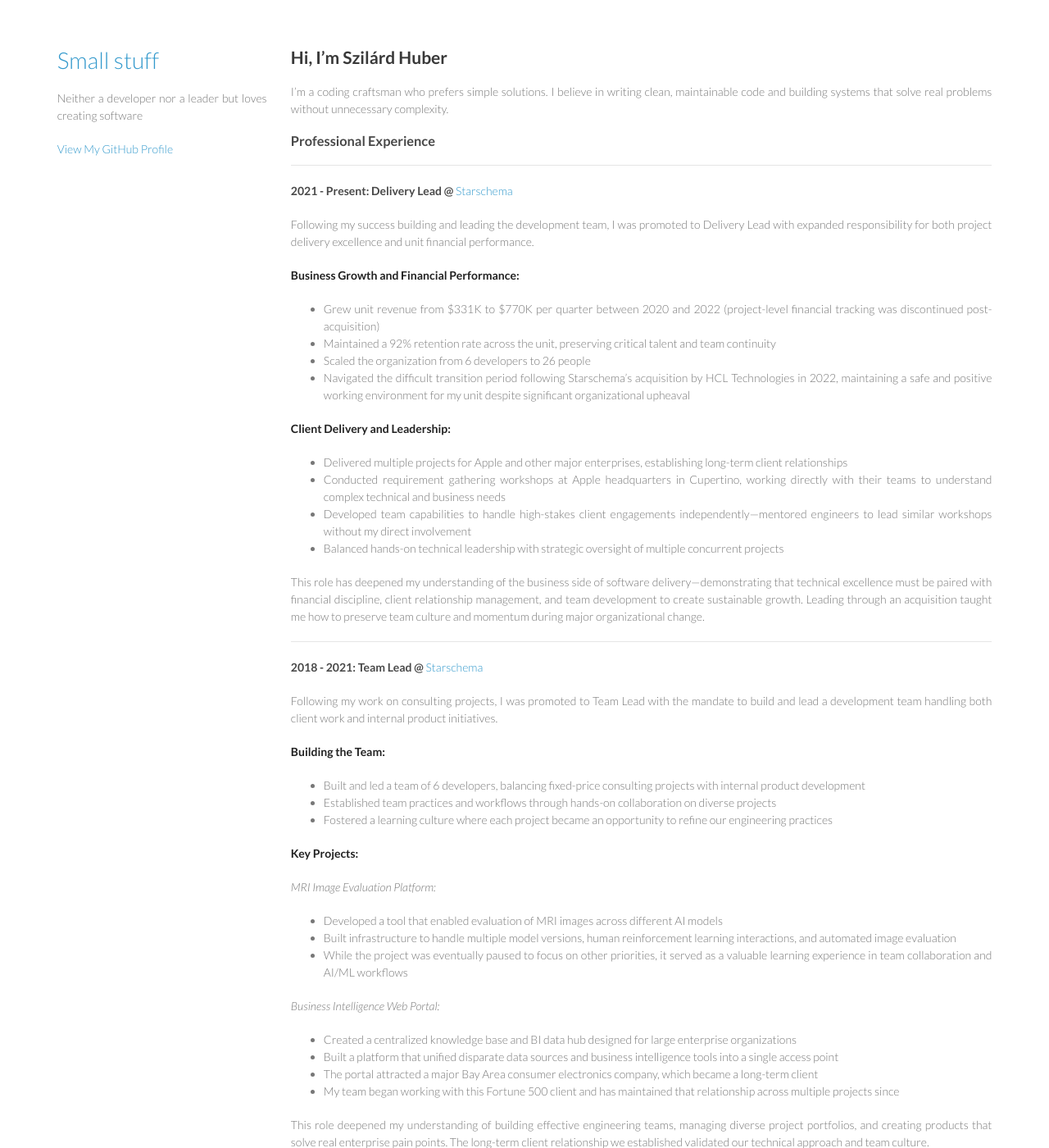
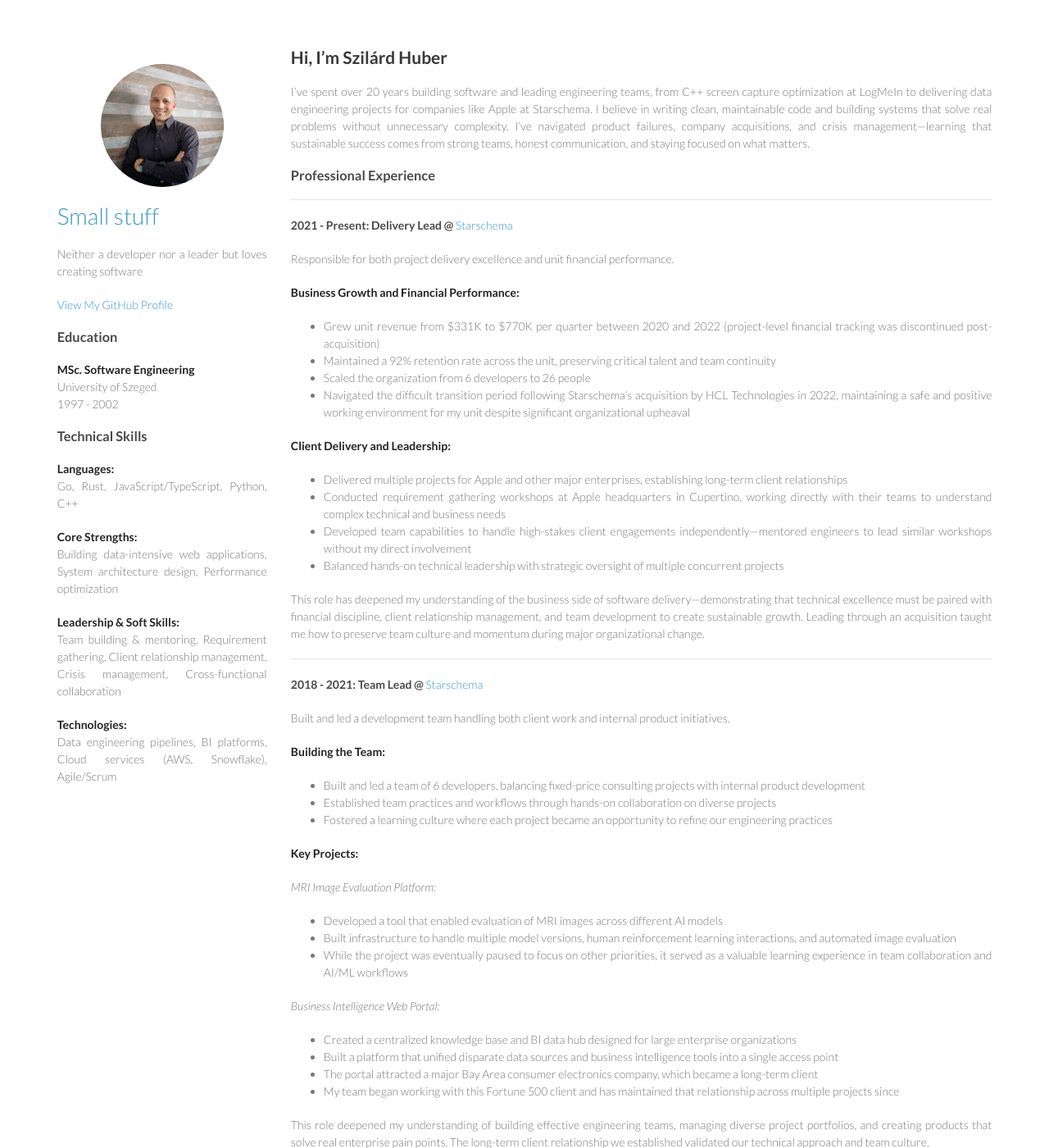
Before and after one commit to szilardhuber/szilardhuber.github.io, a Jekyll site: the page built from about.md, in a window 1280 px wide and 1400 px high. Shown: the whole window at 82% size. Built offline with Jekyll 4.4.1, drawn with Linux system fonts in a browser that asks for light colours; some of the changed text lies outside the part shown.

```diff
--- a/_layouts/about.html
+++ b/_layouts/about.html
@@ -25,11 +25,30 @@
   <body>
     <div class="wrapper">
       <header>
+        <p><img src="/images/0714ff8c31ec40ef85a33cff8d8d0a87_512x512.jpeg" alt="Szilárd Huber" style="border-radius: 50%; max-width: 150px; display: block; margin: 20px auto;"></p>
+
         <h1><a href="{{ site.url }}">Small stuff</a></h1>
         <p>Neither a developer nor a leader but loves creating software</p>
 
+        <p class="view"><a href="https://github.com/szilardhuber">View My GitHub Profile</a></p>
 
-        <p class="view"><a href="https://github.com/szilardhuber">View My GitHub Profile</a></p>
+        <h3>Education</h3>
+        <p><strong>MSc. Software Engineering</strong><br>
+        University of Szeged<br>
+        1997 - 2002</p>
+
+        <h3>Technical Skills</h3>
+        <p><strong>Languages:</strong><br>
+        Go, Rust, JavaScript/TypeScript, Python, C++</p>
+
+        <p><strong>Core Strengths:</strong><br>
+        Building data-intensive web applications, System architecture design, Performance optimization</p>
+
+        <p><strong>Leadership & Soft Skills:</strong><br>
+        Team building & mentoring, Requirement gathering, Client relationship management, Crisis management, Cross-functional collaboration</p>
+
+        <p><strong>Technologies:</strong><br>
+        Data engineering pipelines, BI platforms, Cloud services (AWS, Snowflake), Agile/Scrum</p>
 
       </header>
       <section>
--- a/about.md
+++ b/about.md
@@ -9,7 +9,7 @@
 
 ## Hi, I'm Szilárd Huber
 
-I'm a coding craftsman who prefers simple solutions. I believe in writing clean, maintainable code and building systems that solve real problems without unnecessary complexity.
+I've spent over 20 years building software and leading engineering teams, from C++ screen capture optimization at LogMeIn to delivering data engineering projects for companies like Apple at Starschema. I believe in writing clean, maintainable code and building systems that solve real problems without unnecessary complexity. I've navigated product failures, company acquisitions, and crisis management—learning that sustainable success comes from strong teams, honest communication, and staying focused on what matters.
 
 ### Professional Experience
 
@@ -19,7 +19,7 @@
 
 #### 2021 - Present: Delivery Lead @ [Starschema](https://starschema.com)
 
-Following my success building and leading the development team, I was promoted to Delivery Lead with expanded responsibility for both project delivery excellence and unit financial performance.
+Responsible for both project delivery excellence and unit financial performance.
 
 **Business Growth and Financial Performance:**
 - Grew unit revenue from $331K to $770K per quarter between 2020 and 2022 (project-level financial tracking was discontinued post-acquisition)
@@ -39,7 +39,7 @@
 
 #### 2018 - 2021: Team Lead @ [Starschema](https://starschema.com)
 
-Following my work on consulting projects, I was promoted to Team Lead with the mandate to build and lead a development team handling both client work and internal product initiatives.
+Built and led a development team handling both client work and internal product initiatives.
 
 **Building the Team:**
 - Built and led a team of 6 developers, balancing fixed-price consulting projects with internal product development
@@ -90,7 +90,7 @@
 
 #### 2012 - 2014: Engineering Manager @ [LogMeIn](https://www.goto.com)
 
-Following the success of the screen capture unification initiative, I transitioned into an Engineering Manager role with expanded responsibilities spanning technical leadership, product ownership, and site operations for the Szeged R&D center.
+Engineering Manager role with expanded responsibilities spanning technical leadership, product ownership, and site operations for the Szeged R&D center.
 
 **Leadership and Growth:**
 - Grew the engineering organization from 5 to 20 engineers, organized into 3 teams
@@ -111,7 +111,7 @@
 
 #### 2010 - 2012: Technical Lead @ [LogMeIn](https://www.goto.com)
 
-Following the success of my optimization work, I was promoted to Technical Lead with the mandate to build and lead a team focused on unifying the company's screen capture technology.
+Built and led a team focused on unifying the company's screen capture technology.
 
 **Building the Team and the Platform:**
 - Built and led a team of 5 engineers from scratch—conducting interviews, hiring, and mentoring each team member
@@ -190,29 +190,6 @@
 
 This role taught me the importance of cross-vendor collaboration, on-site consulting, and adapting software to meet practical production needs in a multi-cultural organization.
 
-### Technical Focus
-
-<!-- TODO: Review and update this section -->
-
-I enjoy working across the full stack, with particular interest in:
-
-- **Backend Development** - Building reliable, performant services
-- **Data Systems** - Working with data pipelines, ETL processes, and databases
-- **Game Development** - Recently exploring game programming with engines like Defold and Bevy/Rust
-- **JavaScript/TypeScript** - Node.js backend development and testing frameworks
-- **DevOps & Tooling** - Creating developer-friendly workflows and automation
-
-### Philosophy
-
-<!-- TODO: Review and update this section -->
-
-I'm passionate about:
-
-- **Simplicity** - The best solution is often the simplest one that works
-- **Pragmatism** - Choosing the right tool for the job, not the newest one
-- **Continuous Learning** - Constantly exploring new technologies and approaches
-- **Knowledge Sharing** - Writing about what I learn to help others
-
 ### Connect
 
 - **GitHub**: [@szilardhuber](https://github.com/szilardhuber)
```
Also changed, not shown: cv.md (added, +121 -0 lines), cv_compact.md (added, +83 -0 lines), cv_template.md (added, +122 -0 lines), images/0714ff8c31ec40ef85a33cff8d8d0a87_512x512.jpeg (added), 2 other files.
